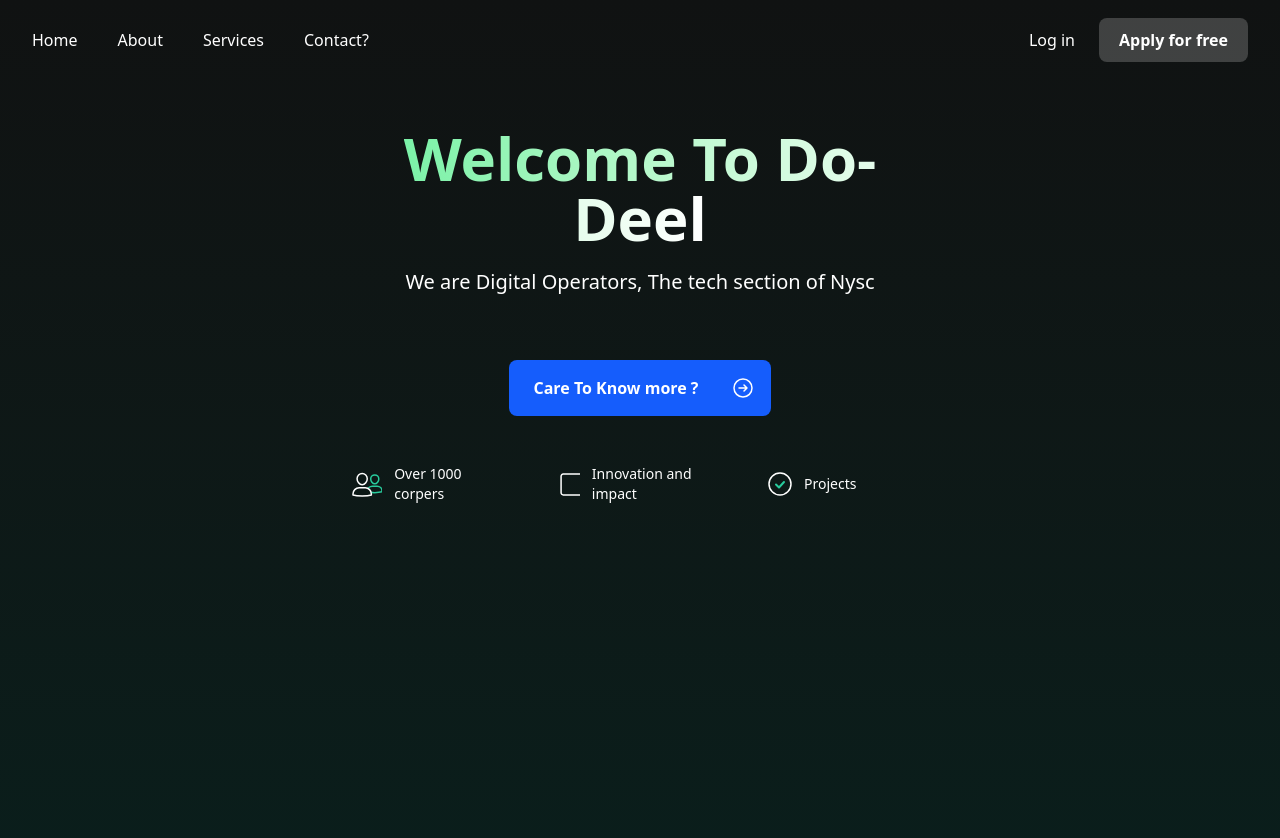
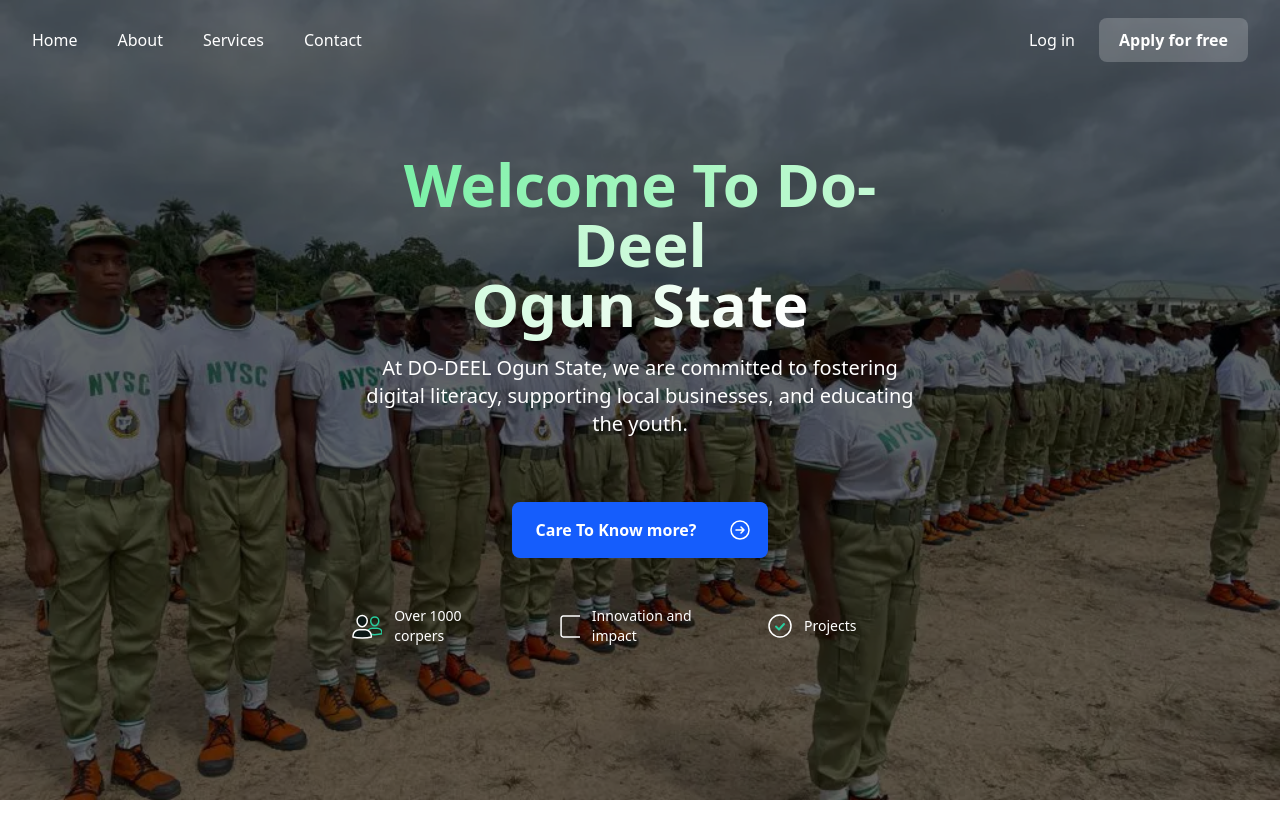
Before and after one commit to 56radius/do-deel-cds, a React (Vite) app: page / in a window 1280 px wide. Shown: the top 838 px of the page. After the commit the page ends 800 px from the top, so only its background shows below. Built offline with nearby package versions, Linux system fonts and the light colour scheme.

Commit message:
adjusting the hero section to the centre of the page

```diff
--- a/src/pages/home.jsx
+++ b/src/pages/home.jsx
@@ -1,18 +1,31 @@
   import React from 'react';
+
+  //importing images
+  import final from "../assets/images/nyscsecond.jpg";
 
   const HomePage = () => {
     return (
-    <div className="bg-gradient-to-b from-[#101212] relative to-[#08201D] min-h-screen text-white">
+      <div
+        className="bg-gradient-to-b from-[#101212] to-[#08201D] min-h-screen text-white relative"
+        style={{
+          backgroundImage: `url(${final})`,
+          backgroundSize: "cover",
+          backgroundPosition: "center",
+          backgroundRepeat: "no-repeat",
+      }}
+      >
+        {/* Dark Overlay */}
+      <div className="absolute inset-0 bg-black opacity-60 z-0"></div>
+
         {/* Header */}
         <header className="absolute inset-x-0 top-0 z-10 w-full">
           <div className="px-4 mx-auto sm:px-6 lg:px-8">
             <div className="flex items-center justify-between h-16 lg:h-20">
-
               <div className="hidden lg:flex lg:items-center lg:justify-center lg:space-x-10">
                 <a href="#" className="text-base transition-all duration-200 hover:text-opacity-80">Home</a>
-              <a href="#" className="text-base transition-all duration-200 hover:text-opacity-80"> About  </a>
-              <a href="#" className="text-base transition-all duration-200 hover:text-opacity-80"> Services </a>
-              <a href="#" className="text-base transition-all duration-200 hover:text-opacity-80"> Contact? </a>
+                <a href="#" className="text-base transition-all duration-200 hover:text-opacity-80">About</a>
+                <a href="#" className="text-base transition-all duration-200 hover:text-opacity-80">Services</a>
+                <a href="#" className="text-base transition-all duration-200 hover:text-opacity-80">Contact</a>
               </div>
 
               <div className="lg:flex lg:items-center lg:justify-end lg:space-x-6 sm:ml-auto">
@@ -38,26 +51,23 @@
         </header>
 
         {/* Hero Section */}
-      <section className="relative lg:min-h-[1000px] pt-24 pb-10 sm:pt-32 sm:pb-16 lg:pb-24">
-
-
+        <section className="relative flex items-center justify-center min-h-screen px-4 sm:px-6 lg:px-8">
           <div className="px-4 mx-auto max-w-7xl sm:px-6 lg:px-8 relative z-20">
             <div className="max-w-xl mx-auto text-center">
               <h1 className="text-4xl font-bold sm:text-6xl">
                 <span className="text-transparent bg-clip-text bg-gradient-to-r from-green-300 to-white">
-                Welcome To Do-Deel
+                  Welcome To Do-Deel <br /> Ogun State
                 </span>
               </h1>
               <p className="mt-5 text-base sm:text-xl">
-             We are Digital Operators, The tech section of Nysc
-
+              At DO-DEEL Ogun State, we are committed to fostering digital literacy, supporting local businesses, and educating the youth.
               </p>
 
               <a
                 href="#"
                 className="inline-flex items-center px-6 py-4 mt-8 font-semibold transition-all duration-200 bg-blue-600 rounded-lg sm:mt-16 hover:bg-blue-700"
               >
-              Care To Know more ?
+                Care To Know more?
                 <svg className="w-6 h-6 ml-8 -mr-2" fill="none" viewBox="0 0 24 24" stroke="currentColor">
                   <path
                     strokeLinecap="round"
@@ -89,7 +99,6 @@
                       strokeLinecap="round"
                       strokeLinejoin="round"
                     />
-                  {/* Add additional path elements here if needed */}
                   </svg>
                   <p className="ml-3 text-sm">Innovation and impact</p>
                 </div>
```
Also changed, not shown: src/assets/images/nysc.jpg (added), src/assets/images/nyscsecond.jpg (added). Lines whose indentation alone changed are shown as unchanged.
